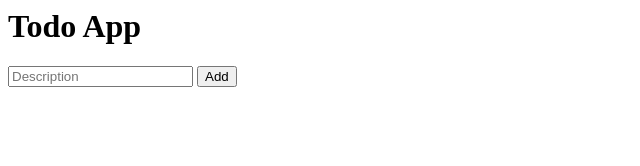
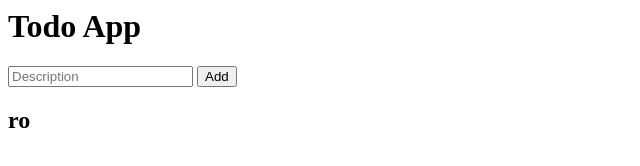
Before and after one commit to rakshithjk/ThirdSemDemo, a plain HTML site: page index.html in a window 1280 px wide. Shown: the full height of the page, 0-640 px from the left. Drawn offline with Linux system fonts and the light colour scheme.

Commit message:
Added new Features

```diff
--- a/index.html
+++ b/index.html
@@ -3,5 +3,5 @@
 <input type = "text" placeholder="Description" id = "todo"/>
 <button onclick = "add">Add</button>
 
-
+<h2>ro</h2>
 </body>
```
